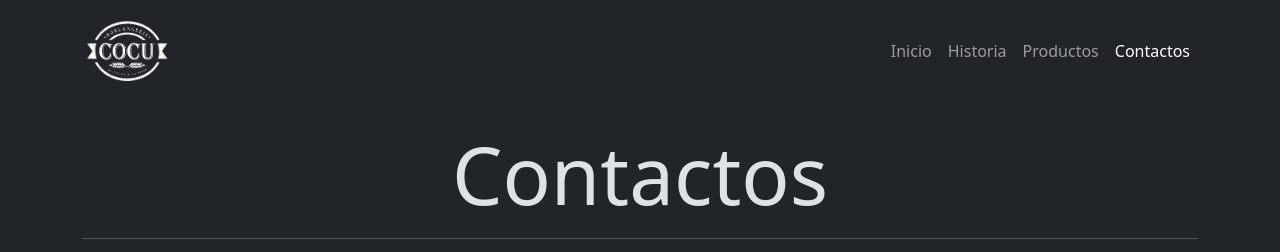
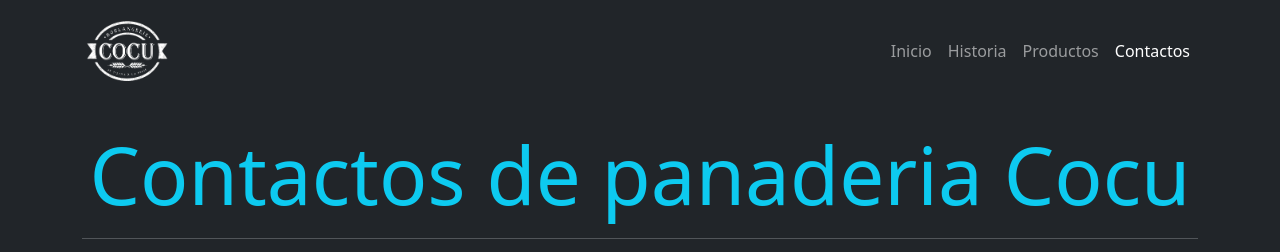
Before and after one commit to earias08/panaderiaCocu-40i, a plain HTML site: page pages/contactos.html in a window 1280 px wide. Shown: the top 252 px of the page. Drawn offline with nearby package versions, Linux system fonts and the light colour scheme; grey boxes are pictures that could not be loaded.

Commit message:
cambie el titulo y color del formulario de contacto

```diff
--- a/pages/contactos.html
+++ b/pages/contactos.html
@@ -59,7 +59,7 @@
       </nav>
     </header>
     <main class="container my-4">
-        <h1 class="display-1 text-center">Contactos</h1>
+        <h1 class="display-1 text-center text-info">Contactos de panaderia Cocu</h1>
         <hr />
         <section class="row">
           <aside class="col-md-6">
```
